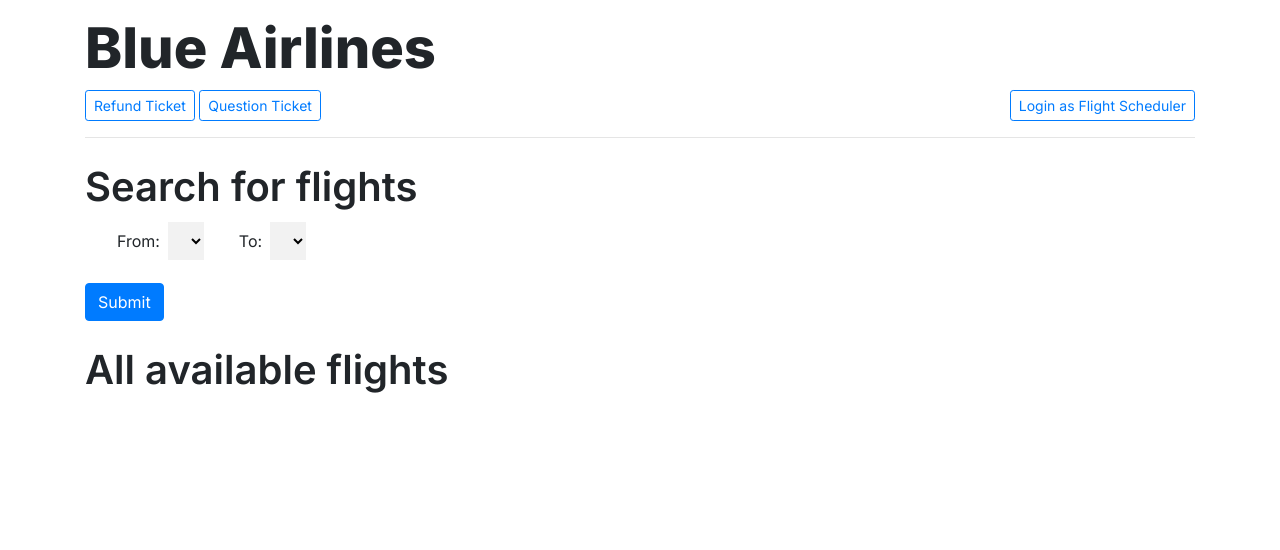
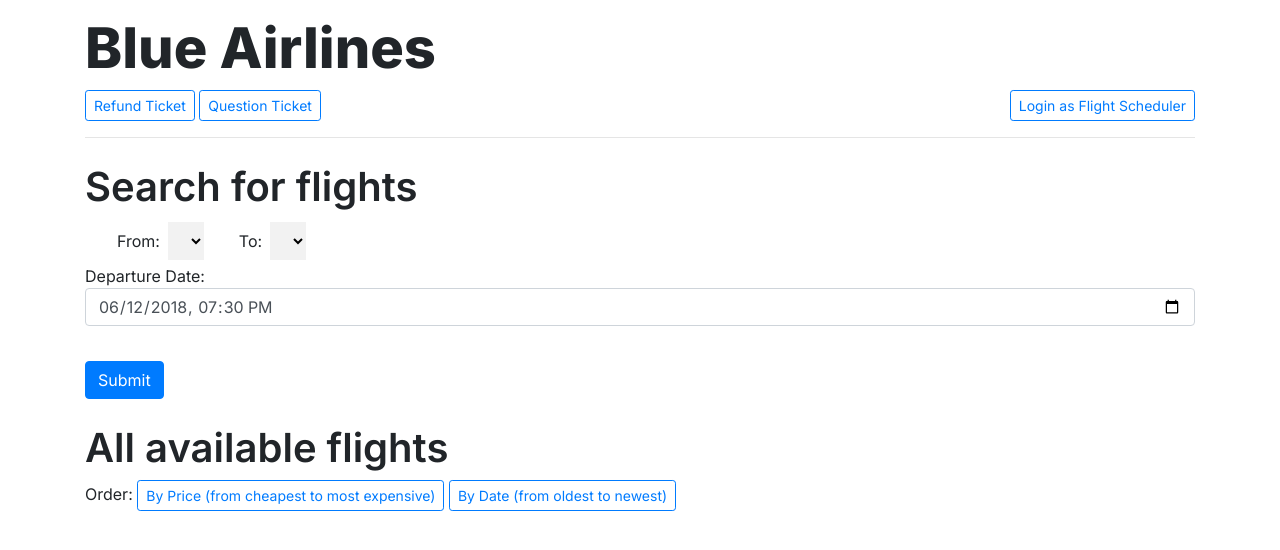
Before and after one commit to pinarhaskiris/blue-airline, a Django app: page /show_tickets in a window 1280 px wide. Shown: the top 550 px of the page. Run offline with Django 3.2, Linux system fonts and the light colour scheme; lists and menus that the app fills with data are empty; some libraries are stand-ins or nearby versions.

Commit message:
added feedbacks and filters

```diff
--- a/blueairline/airlinecontroller/static/airlinecontroller/styles.css
+++ b/blueairline/airlinecontroller/static/airlinecontroller/styles.css
@@ -6,6 +6,10 @@
 
 h4 {
     color: red;
+}
+
+.hasnt_booked_tickets {
+    color: gray;
 }
 
 .login-btn {
--- a/blueairline/airlinecontroller/templates/airlinecontroller/available_flights.html
+++ b/blueairline/airlinecontroller/templates/airlinecontroller/available_flights.html
@@ -2,6 +2,9 @@
 {% load static %}
 
 {% block body %}
+{% if message %}
+    <h4>{{ message }}</h4>
+{% endif %}
 <h1 class="available_flights_header">Available Flights</h1>
 <ul class="list-group"></ul>
     {% for flight in available_flights %}
--- a/blueairline/airlinecontroller/templates/airlinecontroller/index.html
+++ b/blueairline/airlinecontroller/templates/airlinecontroller/index.html
@@ -27,10 +27,21 @@
             </div>
         </div>
 
+        <div class="form-group">
+            Departure Date: <input id="dep_date_filter" name="dep_date_filter" class="form-control" type="datetime-local" value="2018-06-12T19:30">
+        </div>
+
         <input type="submit" class="btn btn-primary"/>
     </form>
 
     <h1 class="available_flights_header">All available flights</h1>
+    <div class="order_flight_list">
+        Order:
+        <a class="btn btn-sm btn-outline-primary" href="{% url 'available_flights_by_price' %}">By Price (from cheapest to most expensive)</a>
+        <a class="btn btn-sm btn-outline-primary" href="{% url 'available_flights_by_date' %}">By Date (from oldest to newest)</a>
+    </div>
+
+
     <ul class="list-group">
         {% for flight in flights %}
         <li class="list-group-item">
@@ -50,6 +61,7 @@
             <div class="flight-price">{{ flight.price }} $</div>
 
             {% if user.is_authenticated %}
+
                 <a href="{% url 'delete_flight' flight.id %}" class="select-flight-link">Delete</a>
             {% else %}
                 <a href="{% url 'show_flight' flight.id %}" class="select-flight-link">Select</a>
--- a/blueairline/airlinecontroller/templates/airlinecontroller/show_refund_form.html
+++ b/blueairline/airlinecontroller/templates/airlinecontroller/show_refund_form.html
@@ -2,6 +2,11 @@
 {% load static %}
 
 {% block body %}
+    <h4>
+        {% if message %}
+            {{ message }}
+        {% endif %}
+    </h4>
 
     <h2>Refund Ticket</h2>
     <form id="refund_ticket_form" action="{% url 'update_ticket' %}" method="POST">
--- a/blueairline/airlinecontroller/urls.py
+++ b/blueairline/airlinecontroller/urls.py
@@ -17,4 +17,9 @@ urlpatterns = [
     path("show_question_ticket_form", views.show_question_ticket_form, name="show_question_ticket_form"),
     path("show_tickets", views.show_tickets, name="show_tickets"),
     path("delete_flight/<int:flight_id>", views.delete_flight, name="delete_flight"),
+    path("available_flights_by_price", views.available_flights_by_price, name="available_flights_by_price"),
+    path("available_flights_by_date", views.available_flights_by_date, name="available_flights_by_date"),
+    path("available_flights_by_price_filtered", views.available_flights_by_price_filtered, name="available_flights_by_price_filtered"),
+    path("available_flights_by_date_filtered", views.available_flights_by_date_filtered, name="available_flights_by_date_filtered")
+
 ]
--- a/blueairline/airlinecontroller/views.py
+++ b/blueairline/airlinecontroller/views.py
@@ -4,7 +4,7 @@ from django.http import HttpResponse, HttpResponseRedirect
 from django.shortcuts import render
 from django.urls import reverse
 from django import forms
-from datetime import datetime
+import datetime
 
 from .models import User, Flight, Passenger, Ticket, Airplane, Seat, FlightCrew
 
@@ -24,10 +24,47 @@ def index(request):
         "flights": flights
         })
 
+def available_flights_by_date(request):
+    flights_by_date = Flight.objects.order_by("departure_date")
+
+    departure_airports = set()
+    destination_airports = set()
+
+    for flight in flights_by_date:
+        departure_airports.add(flight.departure_airport)
+        destination_airports.add(flight.destination_airport)
+
+    return render(request, "airlinecontroller/index.html", {
+        "departure_airports": departure_airports,
+        "destination_airports": destination_airports,
+        "flights": flights_by_date
+        })
+def available_flights_by_price_filtered(request):
+    pass
+
+def available_flights_by_date_filtered(request):
+    pass
+
+def available_flights_by_price(request):
+    flights_by_price = Flight.objects.order_by("price")
+
+    departure_airports = set()
+    destination_airports = set()
+
+    for flight in flights_by_price:
+        departure_airports.add(flight.departure_airport)
+        destination_airports.add(flight.destination_airport)
+
+    return render(request, "airlinecontroller/index.html", {
+        "departure_airports": departure_airports,
+        "destination_airports": destination_airports,
+        "flights": flights_by_price
+        })
+
 def init_seats(airplane):
     alphabet = ["A", "B", "C", "D", "E", "F"]
 
-    for i in range(airplane.capacity):
+    for i in range(1, airplane.capacity + 1):
         for j in range(len(alphabet)):
             seat_number = str(i) + alphabet[j]
             prev_seats = Seat.objects.filter(seat_number=seat_number, airplane=airplane)
@@ -42,6 +79,27 @@ def init_seats(airplane):
                     return render(request, "airlinecontroller/index.html", {
                         "message": "Seat already exists."
                     })
+
+
+def split_date_input(date):
+    #taking dates as string and splitting them for comparison - for form input
+    date = str(date)
+    date_base = date.split("T") #separate between the date and the time
+    date_date = date_base[0].split("-") #separate the day month and year
+    date_time = date_base[1].split(":") #separate the time for hours and minutes
+
+    #day, month, year, hour (in 24 hour format), minutes
+    return [date_date[2], date_date[1], date_date[0], date_time[0], date_time[1]]
+
+def split_date_prev(date):
+    #taking dates as string and splitting them for comparison - for existing database flights
+    date = str(date)
+    date_base = date.split(" ") #separate the date and time
+    date_date = date_base[0].split("-") #separating the day month and year
+    date_time = date_base[1].split(":") #separating the hours and minutes and seconds
+
+    #day, month, year, hour (in 24 hour format), minutes
+    return[date_date[2], date_date[1], date_date[0], date_time[0], date_time[1]]
 
 def init_all_seats():
     airplanes = Airplane.objects.all()
@@ -58,7 +116,37 @@ def date_time_to_day(arr):
     result = int(arr[0]) + day_sum_month[int(arr[1])] + (int(arr[2])*365) + hour_to_day(arr[0], arr[1])
     return result
 
+def reset_seats():
+    flights = Flight.objects.all()
+    for flight in flights:
+
+        #convert the arrival date of the flight
+        arr_date_arr = split_date_prev(flight.arrival_date)
+        arrival_date = date_time_to_day(arr_date_arr)
+
+        #convert today's date
+        now = datetime.datetime.now()
+        now_date_arr = split_date_prev(now)
+        now_date = date_time_to_day(now_date_arr)
+
+        #if the plane has landed, empty its seats and update ticket status
+        if (arrival_date < now_date):
+            seats = Seat.objects.filter(airplane=flight.airplane)
+            tickets = Ticket.objects.filter(flight=flight)
+
+            for seat in seats:
+                seat.is_empty = True
+                seat.save()
+
+            for ticket in tickets:
+                ticket.refund_status = "expired"
+                ticket.save()
+
+
 init_all_seats() #CREATE ALL SEATS FOR ALL AIRPLANES
+
+#empty the seats of arrived flights
+reset_seats()
 
 def book_flight(request, flight_id):
     flightObject = Flight.objects.get(pk=flight_id)
@@ -78,6 +166,11 @@ def book_flight(request, flight_id):
         seat.save()
 
         name_sur_arr = pass_name_sur.split()
+        if (len(name_sur_arr) < 2):
+            return render(request, "airlinecontroller/show_flight.html", {
+                    "message": "Please enter your name and surname together.",
+                    "flight": flightObject
+                })
 
         #CREATE PASSENGER
         previous_passenger = Passenger.objects.filter(name=name_sur_arr[0], surname=name_sur_arr[1])
@@ -130,12 +223,29 @@ def available_flights(request):
     if request.method == "POST":
         departure_select = request.POST["departure_select"]
         destination_select = request.POST["destination_select"]
+        dep_date_filter = request.POST["dep_date_filter"]
 
-        available_flights = Flight.objects.filter(destination_airport=destination_select, departure_airport=departure_select)
+        #convert input date
+        dep_date_filter_arr = split_date_input(dep_date_filter)
+        input_dep_date = date_time_to_day(dep_date_filter_arr)
 
-        return render(request, "airlinecontroller/available_flights.html", {
+        #convert today's date
+        now = datetime.datetime.now()
+        now_date_arr = split_date_prev(now)
+        now_date = date_time_to_day(now_date_arr)
+
+
+        if (input_dep_date < now_date): #expired flights
+            message = "You can not book a ticket for expired flights. Please select a departure date greater or equal to today."
+            return render(request, "airlinecontroller/available_flights.html", {
+            "message": message
+        })
+        else:
+            available_flights = Flight.objects.filter(destination_airport=destination_select, departure_airport=departure_select, departure_date__gte=dep_date_filter)
+
+            return render(request, "airlinecontroller/available_flights.html", {
             "available_flights": available_flights
-        })
+            })
 
     else:
         return render(request, "airlinecontroller/index.html")
@@ -203,11 +313,16 @@ def show_tickets(request):
                 "message": "Please provide correct information. There is no passenger matching with the information you have entered."
             })
 
-        tickets = passengerObject.tickets.all()
-
-        return render(request, "airlinecontroller/show_tickets.html", {
+        tickets = Ticket.objects.filter(passenger=passengerObject)
+        if (len(tickets) == 0):
+            return render(request, "airlinecontroller/show_tickets.html", {
+            "tickets": tickets,
+            "message": "You haven't booked a ticket yet. :("
+            })
+        else:
+            return render(request, "airlinecontroller/show_tickets.html", {
             "tickets": tickets
-        })
+            })
 
     else:
         return render(request, "airlinecontroller/index.html")
@@ -219,18 +334,23 @@ def update_ticket(request):
         pass_phone_num = request.POST["pass_phone_num"]
         pass_mail_add = request.POST["pass_mail_add"]
         pass_ticket_id = request.POST["pass_ticket_id"]
+        try:
+            ticketObject = Ticket.objects.get(pk=pass_ticket_id)
+            flightObject = ticketObject.flight
+            seatObject = Seat.objects.get(seat_number=ticketObject.seat_number, airplane=flightObject.airplane)
 
-        ticketObject = Ticket.objects.get(pk=pass_ticket_id)
-        flightObject = ticketObject.flight
-        seatObject = Seat.objects.get(seat_number=ticketObject.seat_number, airplane=flightObject.airplane)
+            #ticket is refunded
+            ticketObject.refund_status = "refunded"
+            ticketObject.save()
 
-        #ticket is refunded
-        ticketObject.refund_status = "refunded"
-        ticketObject.save()
+            #the seat is available now
+            seatObject.is_empty = True
+            seatObject.save()
 
-        #the seat is available now
-        seatObject.is_empty = True
-        seatObject.save()
+        except Ticket.DoesNotExist:
+            return render(request, "airlinecontroller/show_refund_form.html", {
+                "message": "Please provide correct information."
+            })
 
         return render(request, "airlinecontroller/refund_feedback.html")
 
@@ -245,26 +365,6 @@ def create_flight(request):
             "flight_crews": crews,
             "airplanes": airplanes
     })
-
-def split_date_input(date):
-    #taking dates as string and splitting them for comparison - for form input
-    date = str(date)
-    date_base = date.split("T") #separate between the date and the time
-    date_date = date_base[0].split("-") #separate the day month and year
-    date_time = date_base[1].split(":") #separate the time for hours and minutes
-
-    #day, month, year, hour (in 24 hour format), minutes
-    return [date_date[2], date_date[1], date_date[0], date_time[0], date_time[1]]
-
-def split_date_prev(date):
-    #taking dates as string and splitting them for comparison - for existing database flights
-    date = str(date)
-    date_base = date.split(" ") #separate the date and time
-    date_date = date_base[0].split("-") #separating the day month and year
-    date_time = date_base[1].split(":") #separating the hours and minutes and seconds
-
-    #day, month, year, hour (in 24 hour format), minutes
-    return[date_date[2], date_date[1], date_date[0], date_time[0], date_time[1]]
 
 
 def update_flight(request):
```
Also changed, not shown: blueairline/airlinecontroller/templates/airlinecontroller/show_tickets.html (+7 -1 lines), blueairline/db.sqlite3.
